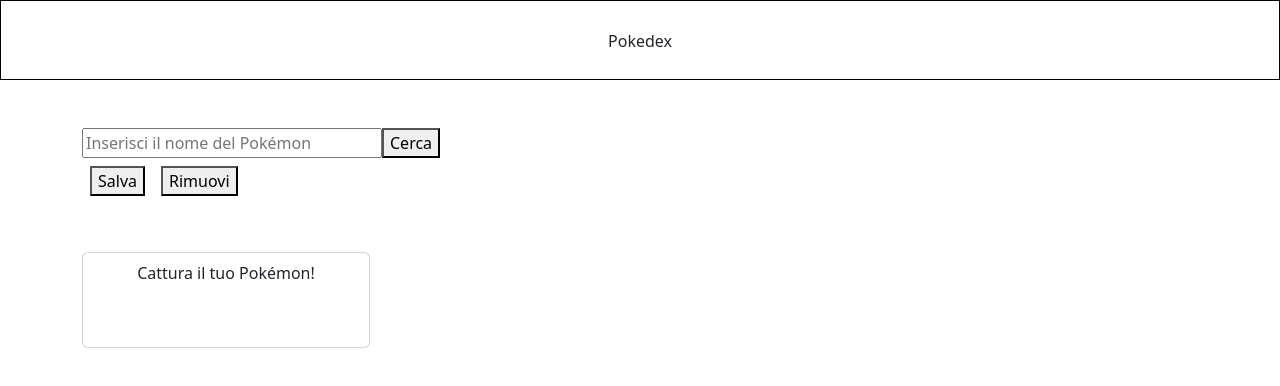
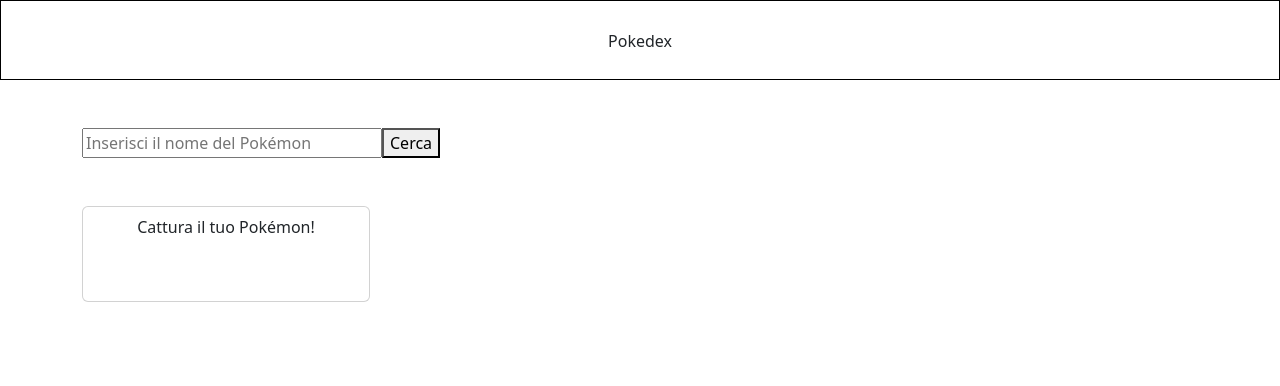
Before and after one commit to pasqualecicinelli/vue-pokedex, a Vue app: page / in a window 1280 px wide. Shown: the top 386 px of the page. Built offline with nearby package versions, Linux system fonts and the light colour scheme.

Commit message:
edit buttons add and remove

```diff
--- a/src/App.vue
+++ b/src/App.vue
@@ -90,10 +90,7 @@
         this.pokemonList.push(this.pokemonDetails.name);
         localStorage.setItem("pokeList", JSON.stringify(this.pokemonList));
         // this.searchTerm = "";
-      } else {
-        alert("Pokemon già catturato");
       }
-      // this.pokemonDetails = null;
     },
     handleSelectPokemon(pokemonName) {
       this.selectedPokemon = pokemonName;
@@ -128,7 +125,13 @@
             v-model="searchTerm"
             v-model:fromList="fromList"
           />
-          <BtnSaveRemove @save="handleSave" @remove="handleRemove" />
+          <BtnSaveRemove
+            v-if="searchTerm !== null && pokemonDetails !== null"
+            @save="handleSave"
+            @remove="handleRemove"
+            :searchTerm="searchTerm"
+            :pokemonList="pokemonList"
+          />
           <CardDetails
             :pokemonDetails="pokemonDetails"
             :errorMessage="errorMessage"
--- a/src/components/BtnSaveRemove.vue
+++ b/src/components/BtnSaveRemove.vue
@@ -4,15 +4,24 @@
   data() {
     return {};
   },
+  props: {
+    searchTerm: {
+      type: String,
+    },
+    pokemonList: {
+      type: Array,
+      required: true,
+    },
+  },
 };
 </script>
 
 <template>
   <div class="d-flex">
-    <div class="m-2">
+    <div class="m-2" v-if="!pokemonList.includes(searchTerm)">
       <button @click="$emit('save')">Salva</button>
     </div>
-    <div class="m-2">
+    <div class="m-2" v-else>
       <button @click="$emit('remove')">Rimuovi</button>
     </div>
   </div>
--- a/src/components/CardDetails.vue
+++ b/src/components/CardDetails.vue
@@ -149,13 +149,13 @@
 }
 
 .card-top {
-  width: 18rem;
   text-align: center;
 }
 div.flex-center {
   display: flex;
   align-items: center;
   justify-content: space-between;
+  gap: 1rem;
 }
 p {
   margin: 0;
@@ -163,7 +163,7 @@
 }
 div.progression-bar {
   display: flex;
-  width: 100px;
+  width: 200px;
   height: 6px;
   border: 1px solid black;
 }
```
